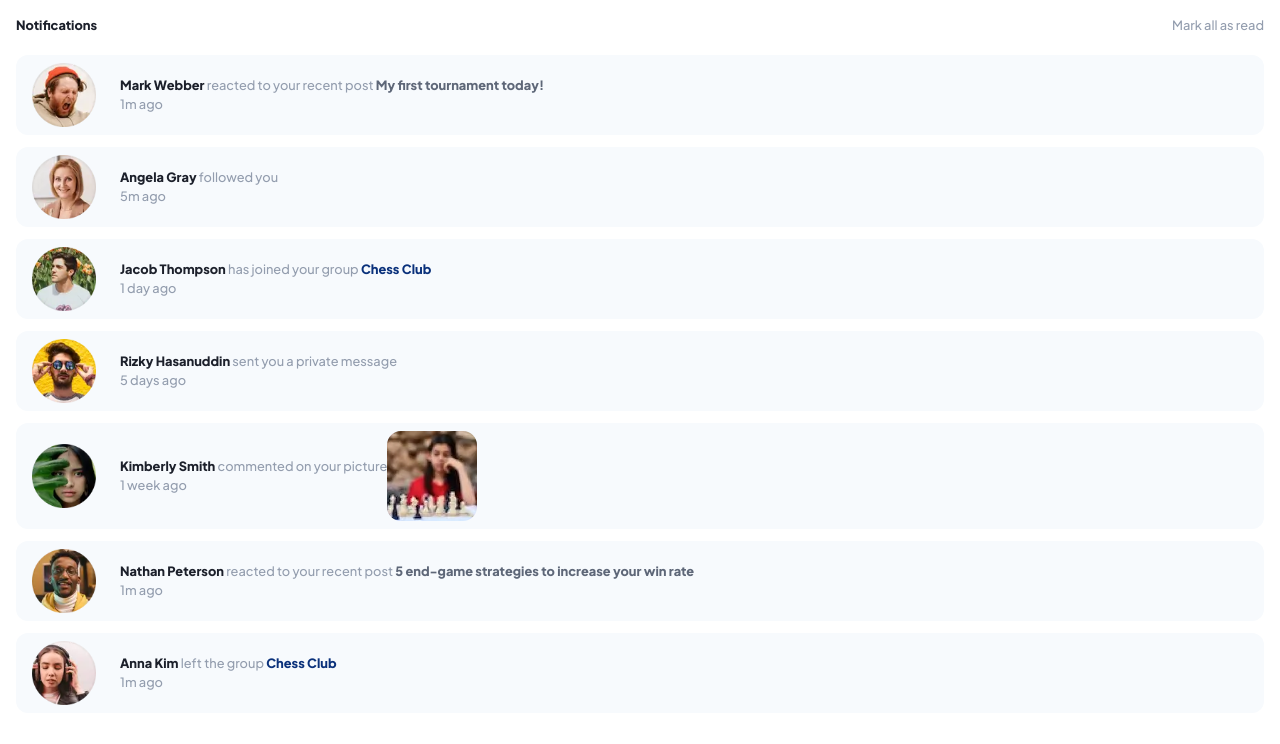
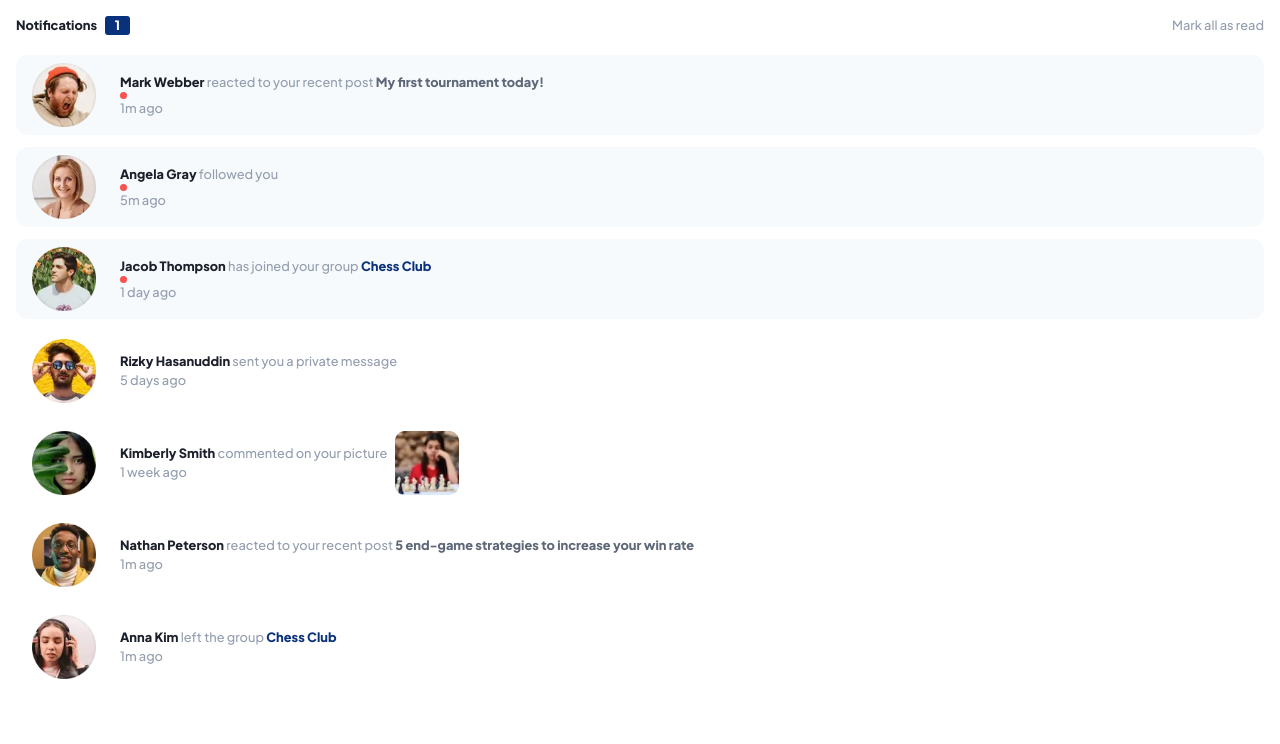
Before and after one commit to gusrod22/notifications-page, a plain HTML site: page index.html in a window 1280 px wide. Drawn offline with Linux system fonts and the light colour scheme.

Commit message:
initial design

```diff
--- a/index.html
+++ b/index.html
@@ -29,12 +29,14 @@
         <div class="notifications-bar">
           <div class="notifications-count">
             <p><span class="bold-text">Notifications</span></p>
-            <p id="notification-count"></p>
+            <div class="count-container">
+              <p id="count">1</p>
+            </div>
           </div>
-          <p>Mark all as read</p>
+          <p id="mark-read">Mark all as read</p>
         </div>
         <div class="notifications-feed">
-          <div class="notification">
+          <div class="notification unread-notification">
             <div class="avatar-container">
               <img src="/assets/images/avatar-mark-webber.webp" alt="" />
             </div>
@@ -47,11 +49,12 @@
                     My first tournament today!</span
                   >
                 </p>
+                <div class="notification-marker"></div>
               </div>
               <p>1m ago</p>
             </div>
           </div>
-          <div class="notification">
+          <div class="notification unread-notification">
             <div class="avatar-container">
               <img src="/assets/images/avatar-angela-gray.webp" alt="" />
             </div>
@@ -59,10 +62,11 @@
               <div class="content">
                 <p><span class="bold-text">Angela Gray</span> followed you</p>
               </div>
+              <div class="notification-marker"></div>
               <p>5m ago</p>
             </div>
           </div>
-          <div class="notification">
+          <div class="notification unread-notification">
             <div class="avatar-container">
               <img src="/assets/images/avatar-jacob-thompson.webp" alt="" />
             </div>
@@ -74,6 +78,7 @@
                   <span class="bold-blue-text"> Chess Club</span>
                 </p>
               </div>
+              <div class="notification-marker"></div>
               <p>1 day ago</p>
             </div>
           </div>
--- a/styles.css
+++ b/styles.css
@@ -60,9 +60,24 @@ main {
 .notification{
   align-items: center;
   padding: .5rem;
-  background-color: hsl(210, 60%, 98%);
   margin-bottom: 12px;
   border-radius: 12px;
+}
+.unread-notification{
+  background-color: hsl(210, 60%, 98%);
+
+}
+.notifications-count{
+  display: flex;
+  justify-content: space-between;
+}
+.count-container{
+  background-color: hsl(219, 85%, 26%);
+  color: white;
+  padding: 0 .6rem;
+  border-radius: 3px;
+  margin-left: .5rem;
+  font-weight: 800;
 }
 .avatar-container{
   min-width: 5rem;
@@ -71,6 +86,15 @@ main {
   margin-right: 1rem;
 }
 .avatar-container img{
+  width: 100%;
+  height: 100%;
+  object-fit: contain;
+}
+.image-preview{
+  margin-left: .5rem;
+  width: 4rem;
+}
+.image-preview img{
   width: 100%;
   height: 100%;
   object-fit: contain;
@@ -93,3 +117,9 @@ main {
   padding: .8rem;
   flex-wrap: wrap;
 }
+.notification-marker{
+  background-color: hsl(1, 90%, 64%);
+  width: 7px;
+  height: 7px;
+  border-radius: 10px;
+}
```
